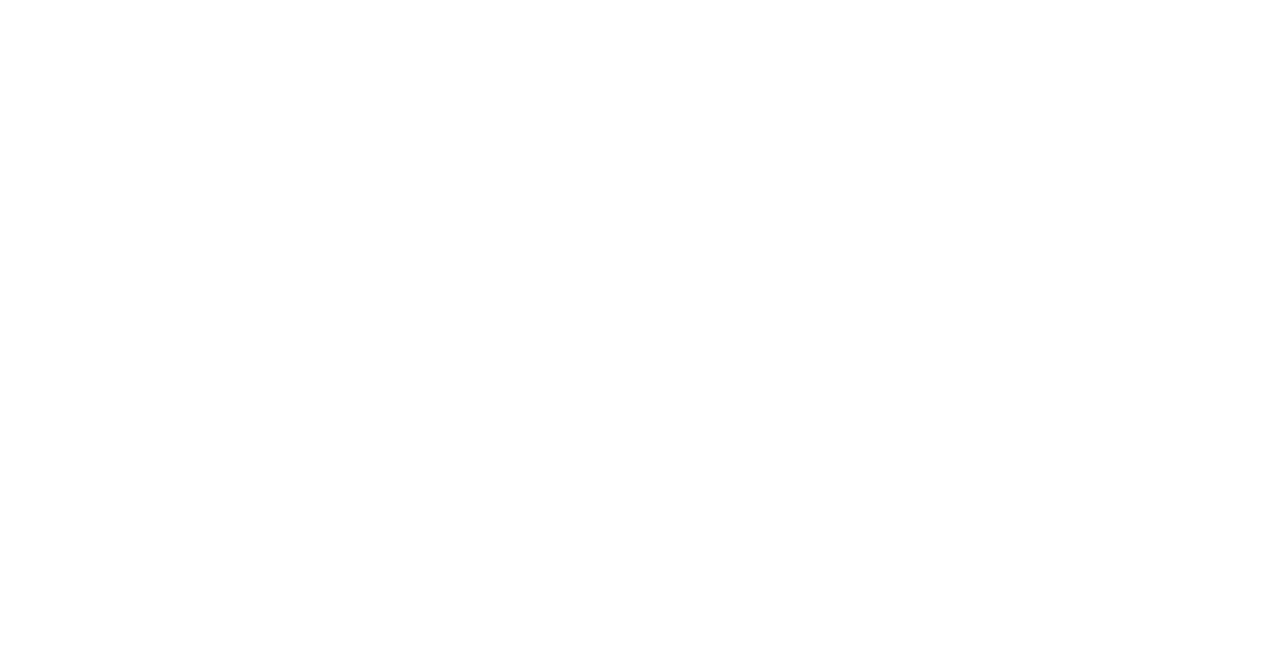
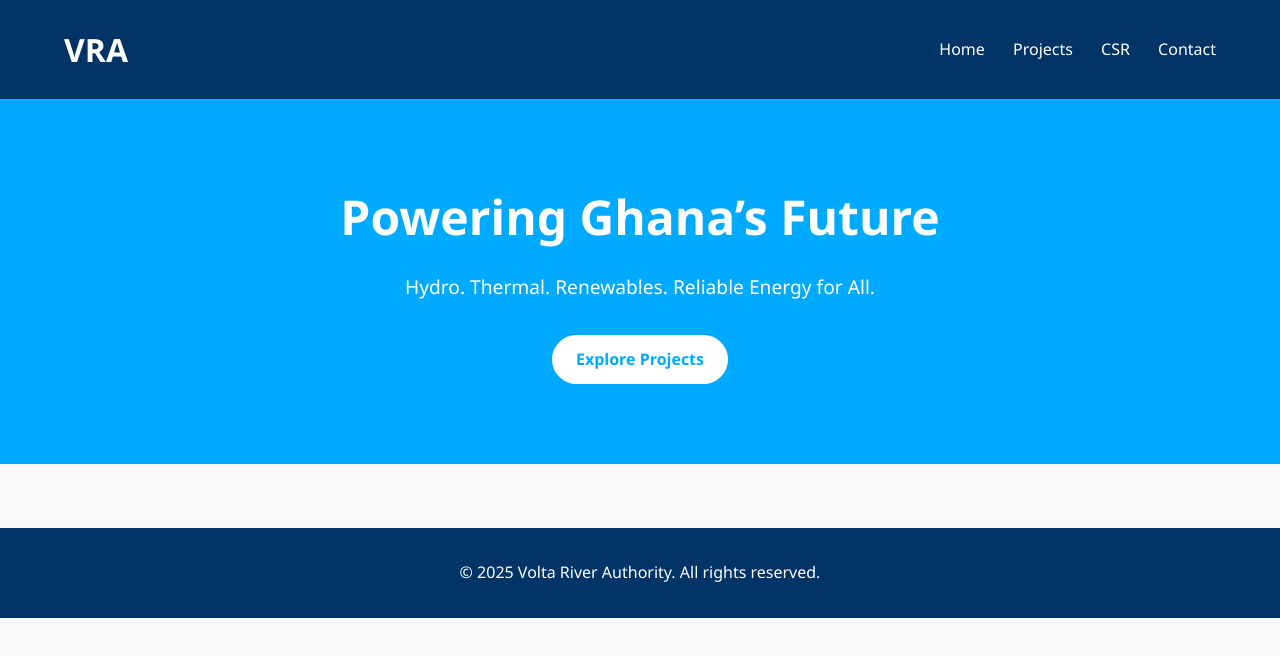
Before and after one commit to Bossman-Obboye/VRA-Website, a plain HTML site: page index.html in a window 1280 px wide. Drawn offline with nearby package versions, Linux system fonts and the light colour scheme; files that its build step writes are made by us from their sources.

Commit message:
Mimicing Shopify.com

```diff
--- a/index.html
+++ b/index.html
@@ -1,11 +1,39 @@
 <!DOCTYPE html>
 <html lang="en">
 <head>
-    <meta charset="UTF-8">
-    <meta name="viewport" content="width=device-width, initial-scale=1.0">
-    <title>Document</title>
+  <meta charset="UTF-8" />
+  <meta name="viewport" content="width=device-width, initial-scale=1.0" />
+  <title>VRA - Powering Ghana</title>
+  <link rel="stylesheet" href="assets/css/style.css">
 </head>
 <body>
+  <header class="navbar">
+    <div class="container">
+      <h1 class="logo">VRA</h1>
+      <nav class="nav-links" id="nav-menu">
+        <a href="#">Home</a>
+        <a href="#projects">Projects</a>
+        <a href="#csr">CSR</a>
+        <a href="#contact">Contact</a>
+      </nav>
+      <div class="burger" onclick="toggleMenu()">☰</div>
+    </div>
+  </header>
 
+  <section class="hero">
+    <div class="container">
+      <h2>Powering Ghana’s Future</h2>
+      <p>Hydro. Thermal. Renewables. Reliable Energy for All.</p>
+      <a href="#projects" class="cta-btn">Explore Projects</a>
+    </div>
+  </section>
+
+  <footer class="footer">
+    <div class="container">
+      <p>&copy; 2025 Volta River Authority. All rights reserved.</p>
+    </div>
+  </footer>
+
+  <script src="assets/js/main.js"></script>
 </body>
 </html>
--- /dev/null
+++ b/main.js
@@ -0,0 +1,3 @@
+function toggleMenu() {
+  document.getElementById('nav-menu').classList.toggle('active');
+}
--- /dev/null
+++ b/style.scss
@@ -0,0 +1,111 @@
+:root {
+  --primary-color: #003366;
+  --accent-color: #00aaff;
+  --text-color: #222;
+  --bg-light: #f9f9f9;
+  --white: #fff;
+}
+
+* {
+  margin: 0;
+  padding: 0;
+  box-sizing: border-box;
+}
+
+body {
+  font-family: 'Segoe UI', sans-serif;
+  color: var(--text-color);
+  background: var(--bg-light);
+  line-height: 1.6;
+}
+
+.container {
+  width: 90%;
+  max-width: 1200px;
+  margin: auto;
+}
+
+.navbar {
+  background: var(--primary-color);
+  color: var(--white);
+  padding: 1.5rem 0;
+  position: sticky;
+  top: 0;
+  z-index: 100;
+}
+
+.navbar .container {
+  display: flex;
+  justify-content: space-between;
+  align-items: center;
+}
+
+.nav-links a {
+  color: var(--white);
+  text-decoration: none;
+  margin-left: 1.5rem;
+  font-weight: 500;
+}
+
+.burger {
+  display: none;
+  font-size: 2rem;
+  color: var(--white);
+  cursor: pointer;
+}
+
+.hero {
+  background: var(--accent-color);
+  color: var(--white);
+  text-align: center;
+  padding: 5rem 1rem;
+}
+
+.hero h2 {
+  font-size: 3rem;
+  margin-bottom: 1rem;
+}
+
+.hero p {
+  font-size: 1.2rem;
+  margin-bottom: 2rem;
+}
+
+.cta-btn {
+  display: inline-block;
+  background: var(--white);
+  color: var(--accent-color);
+  padding: 0.75rem 1.5rem;
+  border-radius: 30px;
+  font-weight: bold;
+  text-decoration: none;
+}
+
+.footer {
+  background: var(--primary-color);
+  color: var(--white);
+  text-align: center;
+  padding: 2rem 0;
+  margin-top: 4rem;
+}
+
+@media (max-width: 768px) {
+  .nav-links {
+    display: none;
+    flex-direction: column;
+    background: var(--primary-color);
+    padding: 1rem;
+    position: absolute;
+    top: 60px;
+    right: 0;
+    width: 100%;
+  }
+
+  .nav-links.active {
+    display: flex;
+  }
+
+  .burger {
+    display: block;
+  }
+}
```
